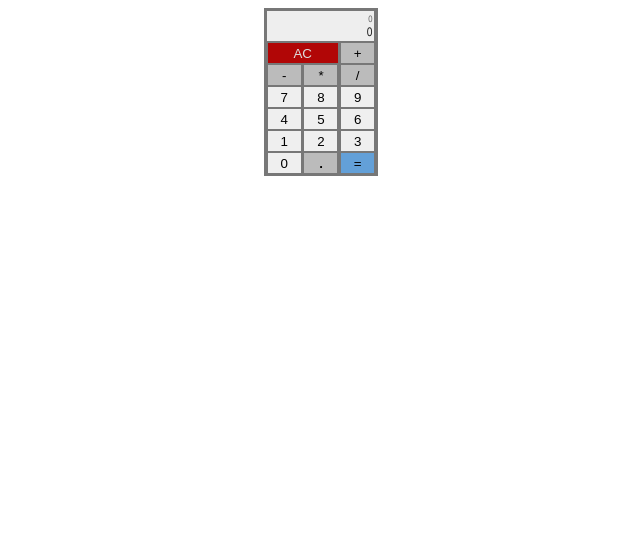
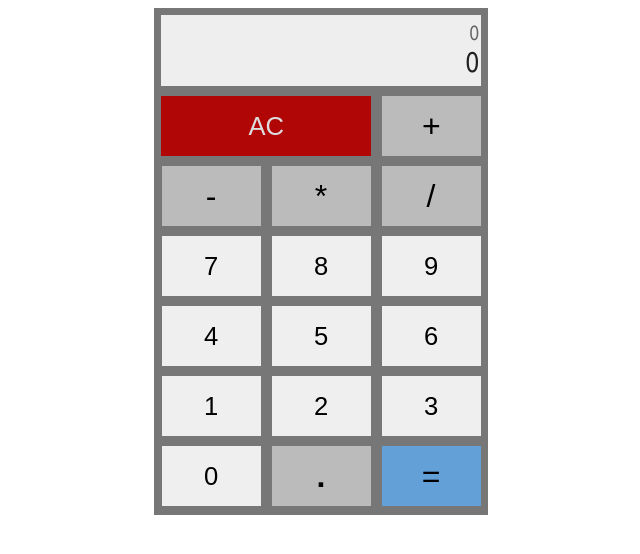
Before and after one commit to hajczek/calculator, a React (Create React App) app: page / in a window 1280 px wide. Shown: the top 554 px of the page, without its empty margins (319-959 px from the left). Built offline with nearby package versions, Linux system fonts and the light colour scheme.

Commit message:
Fixed styles css

```diff
--- a/src/scss/style.scss
+++ b/src/scss/style.scss
@@ -24,8 +24,8 @@ body {
   .container {
     background-color: $bg-container-color;
     display: flex;
-    width: 110px;
-    height: 166px;
+    width: 330px;
+    height: 505px;
     padding: 2px 2px 0 2px;
     flex-direction: row;
     flex-wrap: wrap;
@@ -36,16 +36,16 @@ body {
     div {
       border: none;
       padding: 2px 0;
-      height:20px;
-      margin: 1px;
+      height: 60px;
+      margin: 5px;
+      font-size: 1.6rem;
     }
 
     .result {
-      width: 94%;
+      width: 96%;
       color: $result-color;
       text-align: right;
-      padding: 3px 2px 7px;
-      font-size: 0.65rem;
+      padding: 8px 2px 3px;
       background-color: $bg-result-color;
       overflow: hidden;
 
@@ -66,11 +66,11 @@ body {
         color: $all-action-color;
         padding: 0;
         margin: 0;
-        font-size: 0.9em;
+        font-size: 1.3rem;
       }
 
       #finishResult {
-        font-size: 1.2em;
+        font-size: 1.8rem;
         padding: 0;
         margin: 0;
       }
@@ -83,7 +83,7 @@ body {
       justify-content: space-around;
 
       .ac {
-        width: 70px;
+        width: 210px;
         text-align: center;
         background-color: $reset-color;
         color: $ac-color;
@@ -110,11 +110,13 @@ body {
 
       .act {
         background-color: $btn-action-bg-color;
+        font-size: 2rem;
       }
 
       .equal {
         background-color: $btn-equal-bg-color;
         border-color: $btn-equal-bg-color;
+        font-size: 2rem;
       }
 
       #decimal {
```
Also changed, not shown: src/css/style.min.css (+1 -1 lines).
